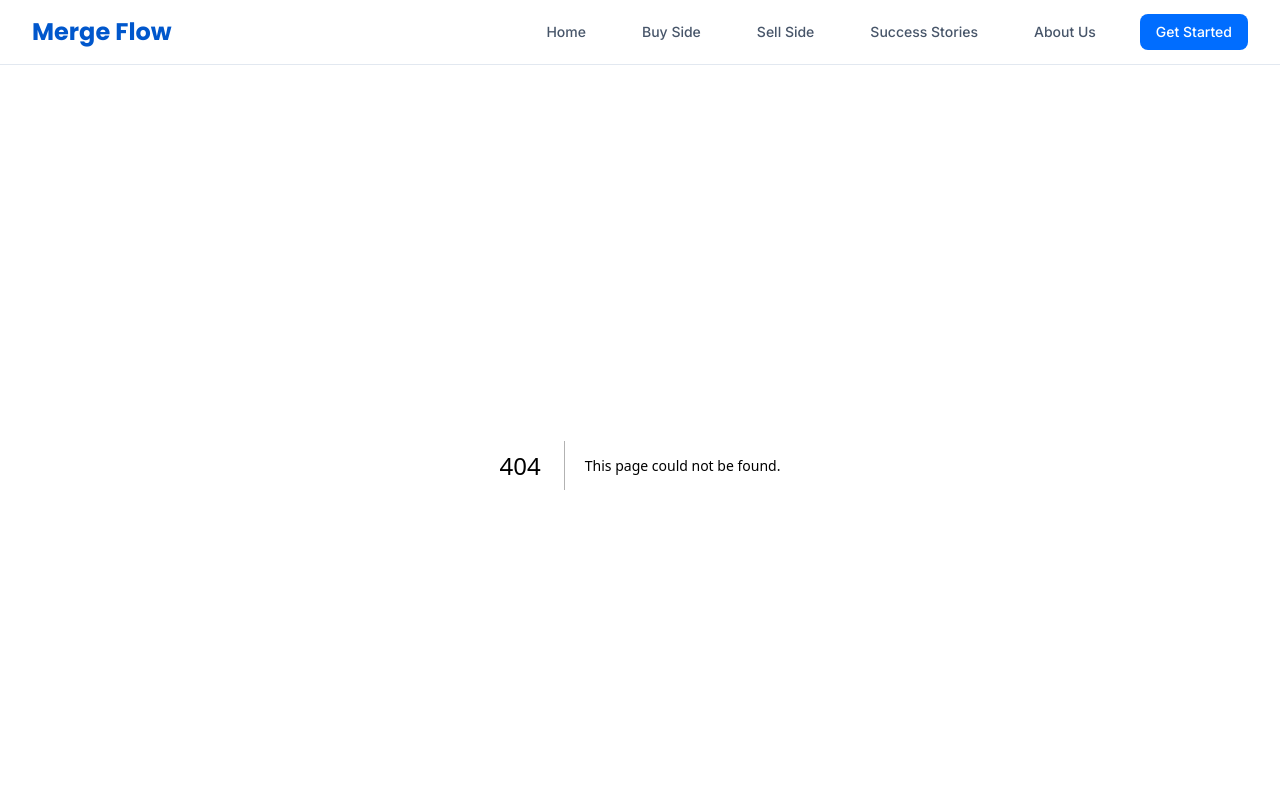
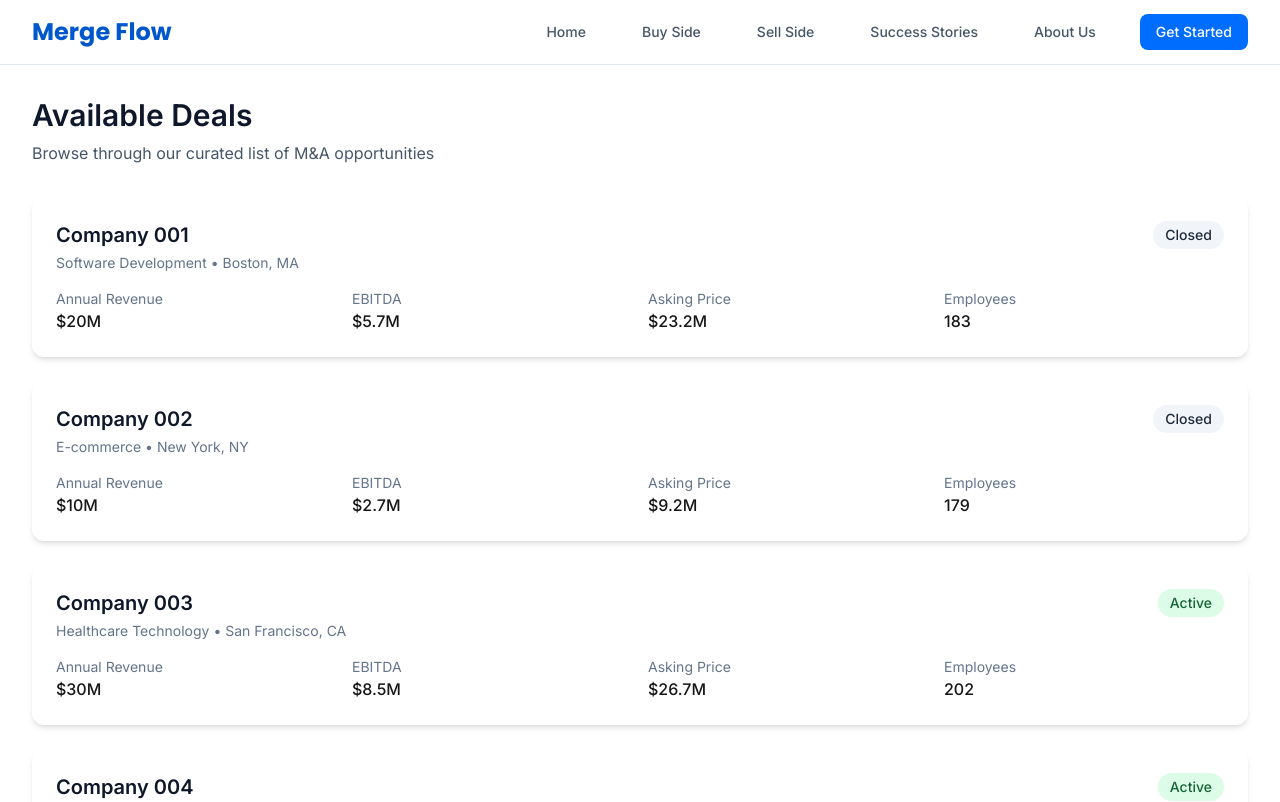
Before and after one commit to BobbyWang0120/ma_broker, a Next.js app: page /deals in a window 1280 px wide. Before the commit this address had no page. Shown: the top 802 px of the page. Built offline with nearby package versions, Linux system fonts and the light colour scheme.

Commit message:
初步实现deals的列表页面

```diff
--- /dev/null
+++ b/src/app/deals/page.tsx
@@ -0,0 +1,134 @@
+'use client';
+
+import { useState } from 'react';
+import { mockDeals } from '../../data/mockDeals';
+import { Deal } from '../../types/deal';
+
+const PAGE_SIZE = 10;
+
+export default function DealsPage() {
+  const [currentPage, setCurrentPage] = useState(1);
+  const [selectedDeal, setSelectedDeal] = useState<Deal | null>(null);
+
+  // 计算分页
+  const totalPages = Math.ceil(mockDeals.length / PAGE_SIZE);
+  const startIndex = (currentPage - 1) * PAGE_SIZE;
+  const currentDeals = mockDeals.slice(startIndex, startIndex + PAGE_SIZE);
+
+  // 分页控制
+  const handlePageChange = (page: number) => {
+    setCurrentPage(page);
+    setSelectedDeal(null);
+  };
+
+  return (
+    <div className="max-w-7xl mx-auto px-4 sm:px-6 lg:px-8 py-8">
+      <div className="mb-8">
+        <h1 className="text-3xl font-semibold text-neutral-900">Available Deals</h1>
+        <p className="text-neutral-600 mt-2">
+          Browse through our curated list of M&A opportunities
+        </p>
+      </div>
+
+      {/* 交易列表 */}
+      <div className="grid gap-6">
+        {currentDeals.map((deal) => (
+          <div
+            key={deal.id}
+            className="bg-white rounded-lg shadow-md p-6 hover:shadow-lg transition-shadow cursor-pointer"
+            onClick={() => setSelectedDeal(deal.id === selectedDeal?.id ? null : deal)}
+          >
+            <div className="flex justify-between items-start">
+              <div>
+                <h2 className="text-xl font-semibold text-neutral-900">{deal.companyName}</h2>
+                <p className="text-sm text-neutral-500 mt-1">
+                  {deal.industry} • {deal.location}
+                </p>
+              </div>
+              <div className="flex items-center">
+                <span className={`
+                  px-3 py-1 rounded-full text-sm font-medium
+                  ${deal.dealStatus === 'active' ? 'bg-green-100 text-green-800' : ''}
+                  ${deal.dealStatus === 'pending' ? 'bg-yellow-100 text-yellow-800' : ''}
+                  ${deal.dealStatus === 'closed' ? 'bg-neutral-100 text-neutral-800' : ''}
+                `}>
+                  {deal.dealStatus.charAt(0).toUpperCase() + deal.dealStatus.slice(1)}
+                </span>
+              </div>
+            </div>
+
+            <div className="grid grid-cols-2 md:grid-cols-4 gap-4 mt-4">
+              <div>
+                <p className="text-sm text-neutral-500">Annual Revenue</p>
+                <p className="font-medium">{deal.annualRevenue}</p>
+              </div>
+              <div>
+                <p className="text-sm text-neutral-500">EBITDA</p>
+                <p className="font-medium">{deal.ebitda}</p>
+              </div>
+              <div>
+                <p className="text-sm text-neutral-500">Asking Price</p>
+                <p className="font-medium">{deal.askingPrice}</p>
+              </div>
+              <div>
+                <p className="text-sm text-neutral-500">Employees</p>
+                <p className="font-medium">{deal.employeeCount}</p>
+              </div>
+            </div>
+
+            {/* 展开的详细信息 */}
+            {selectedDeal?.id === deal.id && (
+              <div className="mt-6 pt-6 border-t border-neutral-200">
+                <p className="text-neutral-700">{deal.shortDescription}</p>
+                <div className="mt-4">
+                  <h3 className="text-sm font-medium text-neutral-900 mb-2">Key Highlights</h3>
+                  <ul className="list-disc list-inside space-y-1">
+                    {deal.highlights.map((highlight, index) => (
+                      <li key={index} className="text-neutral-600 text-sm">{highlight}</li>
+                    ))}
+                  </ul>
+                </div>
+                <div className="mt-4 text-sm text-neutral-500">
+                  Founded: {deal.foundedYear} • Last Updated: {new Date(deal.lastUpdated).toLocaleDateString()}
+                </div>
+              </div>
+            )}
+          </div>
+        ))}
+      </div>
+
+      {/* 分页控制 */}
+      <div className="mt-8 flex justify-center space-x-2">
+        <button
+          onClick={() => handlePageChange(currentPage - 1)}
+          disabled={currentPage === 1}
+          className="px-4 py-2 border rounded-md text-sm font-medium text-neutral-700
+                   hover:bg-neutral-50 disabled:opacity-50 disabled:cursor-not-allowed"
+        >
+          Previous
+        </button>
+        {Array.from({ length: totalPages }, (_, i) => i + 1).map((page) => (
+          <button
+            key={page}
+            onClick={() => handlePageChange(page)}
+            className={`px-4 py-2 border rounded-md text-sm font-medium
+                      ${currentPage === page
+                ? 'bg-blue-600 text-white border-blue-600'
+                : 'text-neutral-700 hover:bg-neutral-50'
+              }`}
+          >
+            {page}
+          </button>
+        ))}
+        <button
+          onClick={() => handlePageChange(currentPage + 1)}
+          disabled={currentPage === totalPages}
+          className="px-4 py-2 border rounded-md text-sm font-medium text-neutral-700
+                   hover:bg-neutral-50 disabled:opacity-50 disabled:cursor-not-allowed"
+        >
+          Next
+        </button>
+      </div>
+    </div>
+  );
+}
--- /dev/null
+++ b/src/data/mockDeals.ts
@@ -0,0 +1,60 @@
+import { Deal } from '../types/deal';
+
+// 生成模拟数据的辅助函数
+const generateMockDeals = (count: number): Deal[] => {
+  const industries = [
+    'Software Development',
+    'E-commerce',
+    'Healthcare Technology',
+    'Financial Services',
+    'Manufacturing',
+    'Retail Technology',
+    'Business Services',
+    'Digital Marketing',
+  ];
+
+  const locations = [
+    'Boston, MA',
+    'New York, NY',
+    'San Francisco, CA',
+    'Austin, TX',
+    'Chicago, IL',
+    'Seattle, WA',
+    'Los Angeles, CA',
+    'Miami, FL',
+  ];
+
+  const deals: Deal[] = [];
+
+  for (let i = 0; i < count; i++) {
+    const revenue = Math.floor(Math.random() * 50) + 5;
+    const ebitda = (revenue * (Math.random() * 0.3 + 0.1)).toFixed(1);
+    const askingMultiple = Math.random() * 2 + 3; // 3-5x multiple
+
+    deals.push({
+      id: `DEAL${(i + 1).toString().padStart(4, '0')}`,
+      companyName: `Company ${(i + 1).toString().padStart(3, '0')}`,
+      industry: industries[i % industries.length],
+      location: locations[i % locations.length],
+      annualRevenue: `$${revenue}M`,
+      ebitda: `$${ebitda}M`,
+      employeeCount: Math.floor(Math.random() * 200) + 20,
+      foundedYear: Math.floor(Math.random() * 20) + 2000,
+      shortDescription: `A growing ${industries[i % industries.length].toLowerCase()} company with strong market presence and consistent growth trajectory.`,
+      askingPrice: `$${(Number(ebitda) * askingMultiple).toFixed(1)}M`,
+      dealStatus: ['active', 'pending', 'closed'][Math.floor(Math.random() * 3)] as Deal['dealStatus'],
+      lastUpdated: new Date(Date.now() - Math.floor(Math.random() * 30) * 24 * 60 * 60 * 1000).toISOString(),
+      highlights: [
+        'Consistent revenue growth',
+        'Strong customer retention',
+        'Proprietary technology',
+        'Scalable business model',
+      ],
+    });
+  }
+
+  return deals;
+};
+
+// 生成50个模拟交易
+export const mockDeals = generateMockDeals(50);
--- /dev/null
+++ b/src/types/deal.ts
@@ -0,0 +1,16 @@
+// 交易项目的类型定义
+export interface Deal {
+  id: string;
+  companyName: string;
+  industry: string;
+  location: string;
+  annualRevenue: string;
+  ebitda: string;
+  employeeCount: number;
+  foundedYear: number;
+  shortDescription: string;
+  askingPrice: string;
+  dealStatus: 'active' | 'pending' | 'closed';
+  lastUpdated: string;
+  highlights: string[];
+}
```
